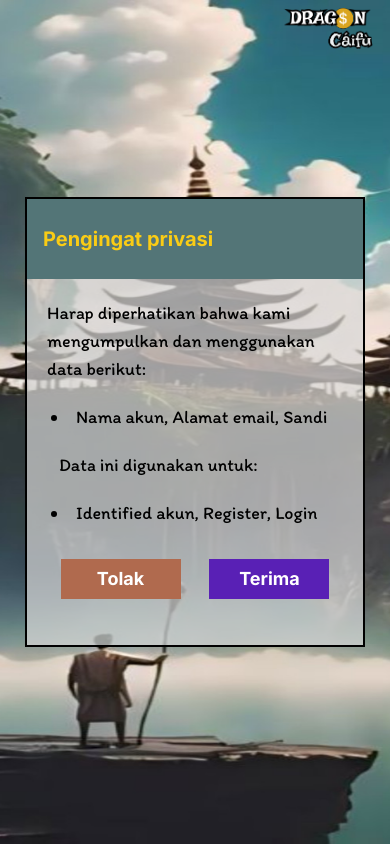
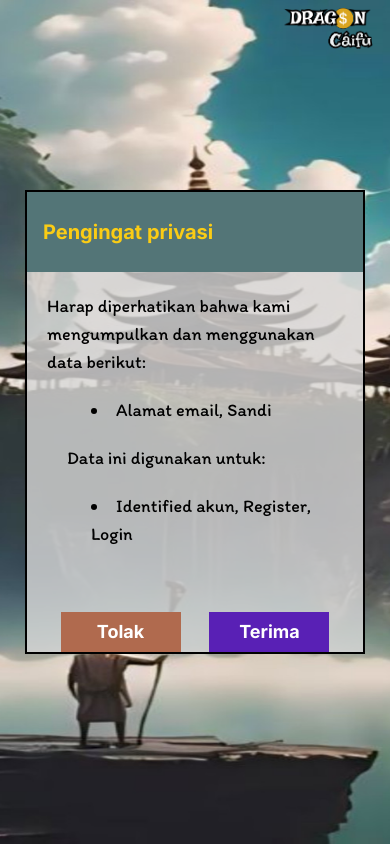
Before and after one commit to RafotID/Dragon_sugih, a React (Vite) app in the folder FrontEnd/: page /Privasi in a window 390 px wide. Built offline with nearby package versions, Linux system fonts and the light colour scheme; a web font is replaced by a local one.

Commit message:
feat : fixed "memperbaiki responsive"

```diff
--- a/FrontEnd/src/Pages/Privasi.jsx
+++ b/FrontEnd/src/Pages/Privasi.jsx
@@ -19,7 +19,7 @@ const Privasi = () => {
 
                 <div className='relative flex justify-center items-center min-h-screen p-4 sm:p-6 md:p-10'>
                     {/* Kontainer yang lebih responsif */}
-                    <div className='bg-custom-gray bg-opacity-70 w-full max-w-[95%] sm:max-w-[800px] min-h-[450px] sm:min-h-[500px] md:min-h-[530px] z-10 flex-col border-2 border-black'>
+                    <div className='bg-custom-gray bg-opacity-80 w-full max-w-[95%] sm:max-w-[800px] min-h-[450px] sm:min-h-[500px] md:min-h-[530px] z-10 flex-col border-2 border-black'>
                         <div className='bg-custom-green w-full h-[80px] sm:h-[100px] text-xl sm:text-2xl md:text-3xl flex items-center'>
                             <p className='ml-4 sm:ml-5 text-yellow-400 font-inter font-bold'>Pengingat privasi</p>
                         </div>
@@ -28,19 +28,19 @@ const Privasi = () => {
                             Harap diperhatikan bahwa kami mengumpulkan dan menggunakan data berikut:
                         </p>
 
-                        <ul className="list-disc list-inside px-6 sm:px-8 md:px-10 text-lg sm:text-xl md:text-2xl font-itim">
-                            <li>Nama akun, Alamat email, Sandi</li>
+                        <ul className="list-disc list-inside px-6 sm:px-8 md:px-10 pl-16 md:pl-[14vh] sm:pl-[12vh] text-lg sm:text-xl md:text-2xl font-itim">
+                            <li>Alamat email, Sandi</li>
                         </ul>
 
-                        <p className='pt-5 sm:pt-7 font-itim pl-8 sm:pl-11 text-lg sm:text-xl md:text-2xl'>
+                        <p className='pt-5 sm:pt-7 font-itim pl-10 sm:pl-16 text-lg sm:text-xl md:text-2xl'>
                             Data ini digunakan untuk:
                         </p>
 
-                        <ul className="list-disc list-inside px-6 sm:px-8 md:px-10 pt-5 sm:pt-8 text-lg sm:text-xl md:text-2xl font-itim">
+                        <ul className="list-disc list-inside px-6 sm:px-8 md:px-10 pl-16 md:pl-[14vh] pt-5 sm:pt-8 sm:pl-[12vh] text-lg sm:text-xl md:text-2xl font-itim">
                             <li>Identified akun, Register, Login</li>
                         </ul>
 
-                        <div className='flex pt-8 sm:pt-10 justify-center'>
+                        <div className='flex pt-16 sm:pt-10 justify-center'>
                             <div className='flex justify-between w-[80%] sm:w-[65%] md:w-[70%] text-lg sm:text-xl md:text-2xl text-white font-inter font-bold'>
                                 <button className='bg-custom-buton-tolak w-[120px] sm:w-[140px] md:w-[150px] h-[40px] sm:h-[45px] md:h-[50px]'>
                                     Tolak
```
